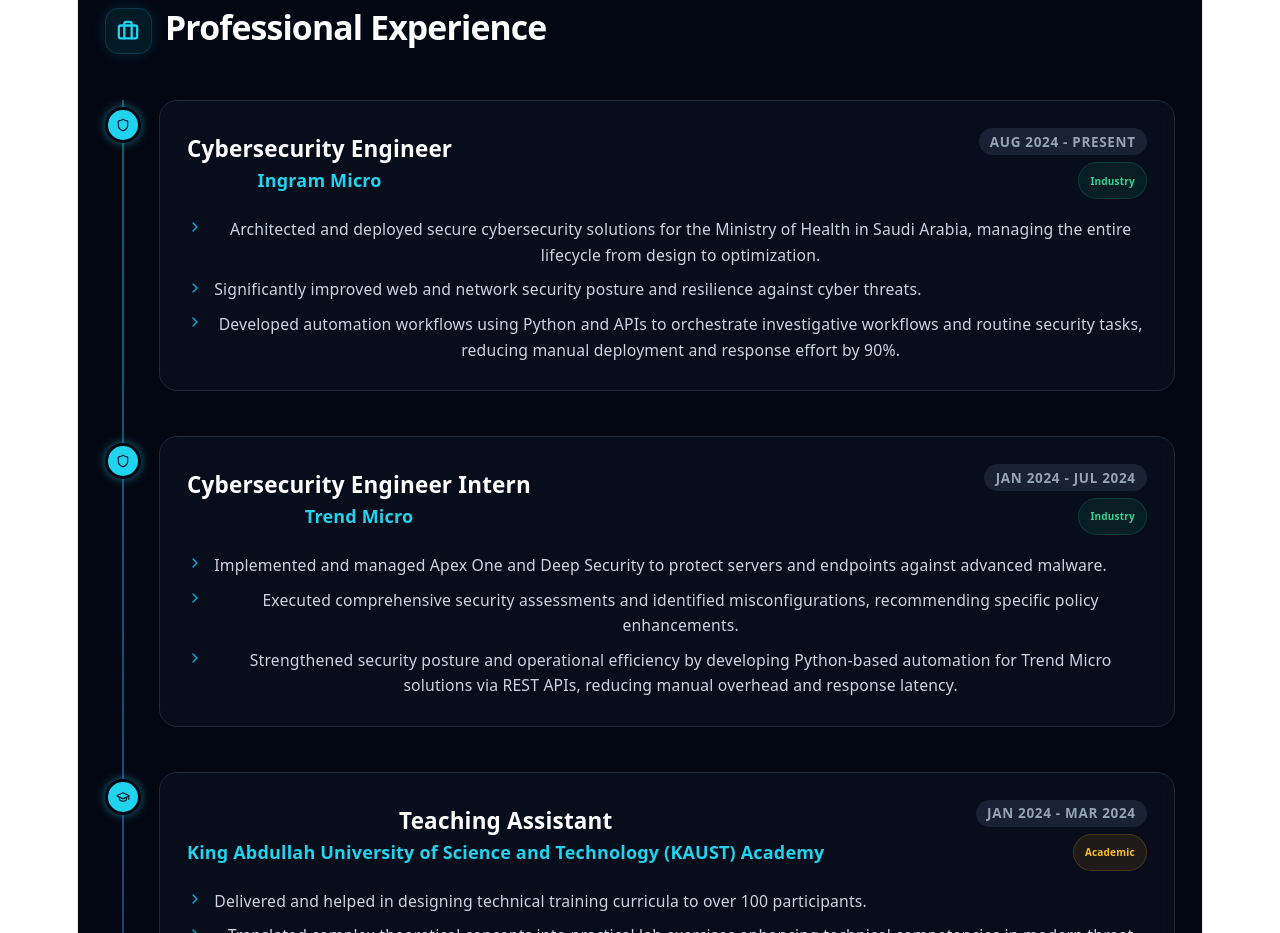
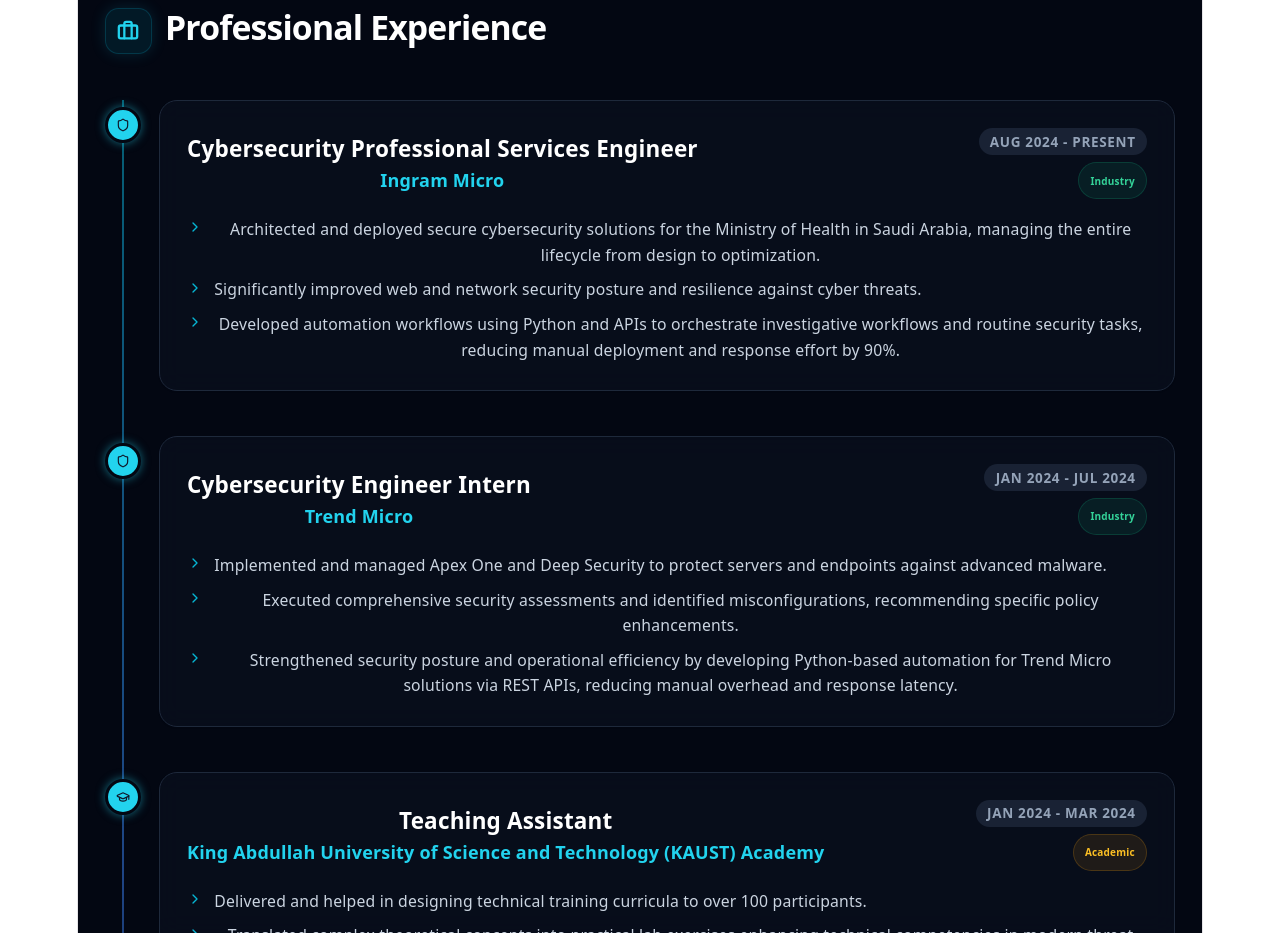
Before and after one commit to Amer-Mosally/Amer-Mosally.github.io, a React (Vite) app: page / in a window 1280 px wide. Shown: the part 1340-2273 px from the top of the page. Built offline with nearby package versions, Linux system fonts and the light colour scheme.

Commit message:
Update App.jsx

```diff
--- a/src/App.jsx
+++ b/src/App.jsx
@@ -59,7 +59,7 @@
   ],
   experience: [
     {
-      role: "Cybersecurity Engineer",
+      role: "Cybersecurity Professional Services Engineer",
       company: "Ingram Micro",
       period: "Aug 2024 - Present",
       type: "Industry",
```
